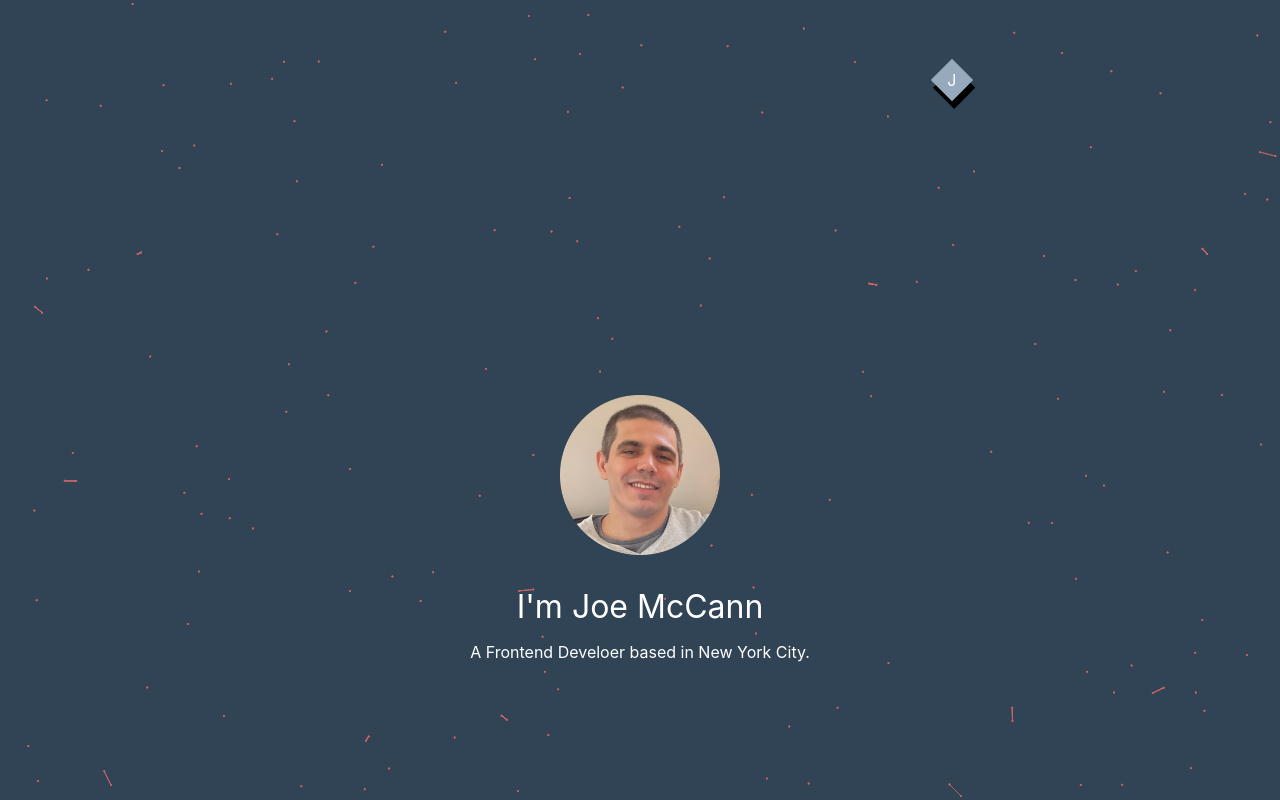
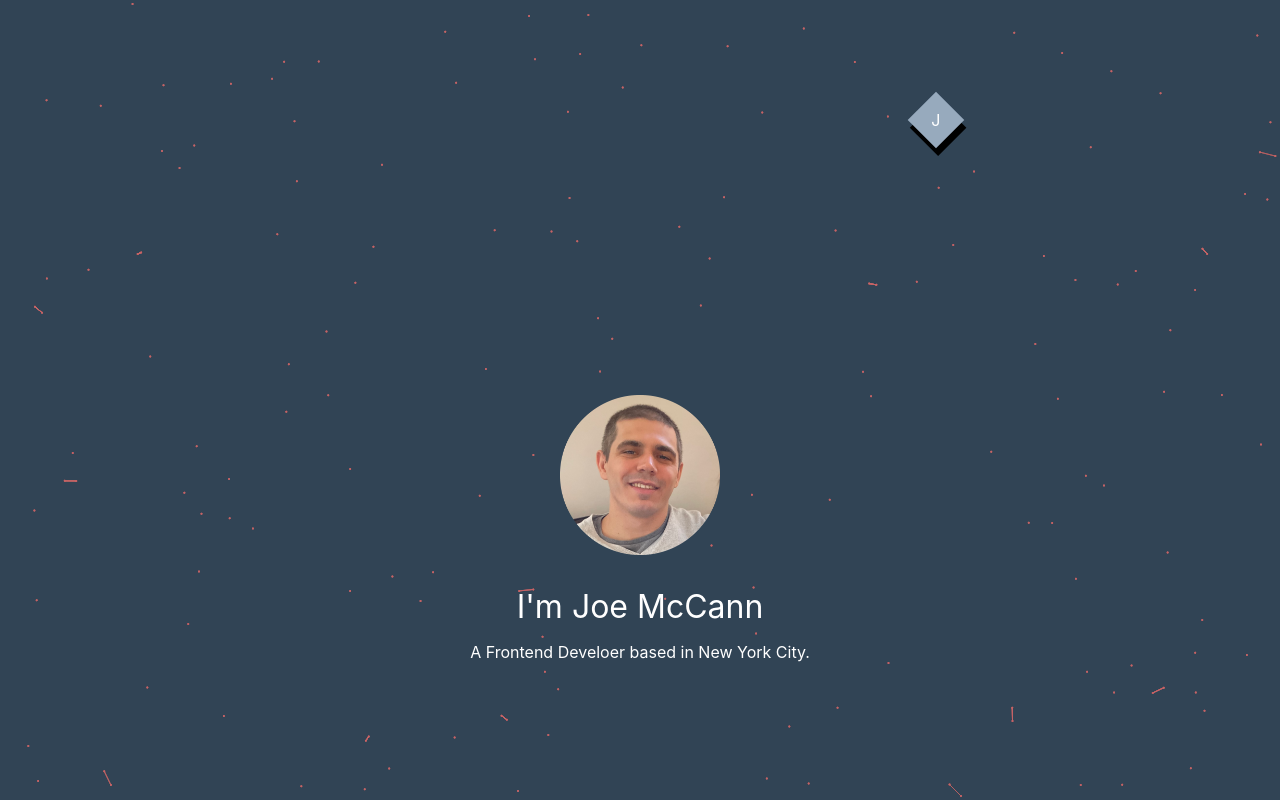
Before and after one commit to the-rabblerouser/McCann-Portfolio, a Next.js app: page / in a window 1280 px wide. Shown: the top 800 px of the page. Built offline with nearby package versions, Linux system fonts and the light colour scheme.

Commit message:
Navbar now changes route and route name based on router.pathname

```diff
--- a/components/Navbar/index.tsx
+++ b/components/Navbar/index.tsx
@@ -1,4 +1,5 @@
 import React, { useState } from 'react';
+import { useRouter } from 'next/router';
 
 import styled from 'styled-components';
 
@@ -32,33 +33,42 @@ const Diamond = styled.div`
 	align-items: center;
 	height: 30px;
 	width: 30px;
-	margin-right: 1rem;
+	margin: 5rem 3rem 0 0;
 	text-align: center;
 	transform: rotate(45deg);
 	background: #97aabd;
 	box-shadow: 7px 4px #000;
+	cursor: pointer;
 
 	@media (min-width: 811px) {
+		height: 2.5rem;
+		width: 2.5rem;
 	}
 `;
 
-const DiamondText = styled.p`
+const DiamondText = styled.span`
 	transform: rotate(-45deg);
 	color: #fff;
 	fontsize: 1.5rem;
+	cursor: pointer;
 
 	@media (min-width: 811px) {
 	}
 `;
 
 const index = () => {
+	const router = useRouter();
+
 	const [isVisible, set] = useState<boolean>(false);
 
 	const props = useSpring({
-		transform: isVisible ? 'translateX(0px)' : 'translateX(50px)',
+		transform: isVisible ? 'translateX(0px)' : 'translateX(90px)',
 		opacity: isVisible ? 1 : 0,
-		config: config.gentle,
+		config: config.stiff,
 	});
+
+	const href = router.pathname === '/projects' ? '/' : '/projects';
+	const link = router.pathname === '/projects' ? 'Home' : 'Projects';
 
 	return (
 		<>
@@ -67,7 +77,7 @@ const index = () => {
 					<animated.div style={props}>
 						{isVisible ? (
 							<NavLinks>
-								<Projects href='/projects'>Projects</Projects>
+								<Projects href={href}>{link}</Projects>
 								<Contact href='mailto:tojmccann@gmail.com'>Contact</Contact>
 							</NavLinks>
 						) : null}
--- a/components/Navbar/navbar.styled.ts
+++ b/components/Navbar/navbar.styled.ts
@@ -4,7 +4,7 @@ export const OuterContainer = styled.div`
 	display: flex;
 	justify-content: center;
 	align-items: center;
-	height: 5rem;
+	height: 2rem;
 	width: 100vw;
 
 	@media (min-width: 811px) {
@@ -17,6 +17,7 @@ export const InnerContainer = styled.div`
 	justify-content: end;
 	align-items: center;
 	width: 80vw;
+	margin-top: 5rem;
 
 	@media (min-width: 811px) {
 		display: flex;
@@ -32,7 +33,6 @@ export const Projects = styled.a`
 	font-size: 1.2rem;
 
 	@media (min-width: 811px) {
-		font-size: 2rem;
 	}
 `;
 
@@ -41,6 +41,5 @@ export const Contact = styled.a`
 	font-size: 1.2rem;
 
 	@media (min-width: 811px) {
-		font-size: 2rem;
 	}
 `;
```
